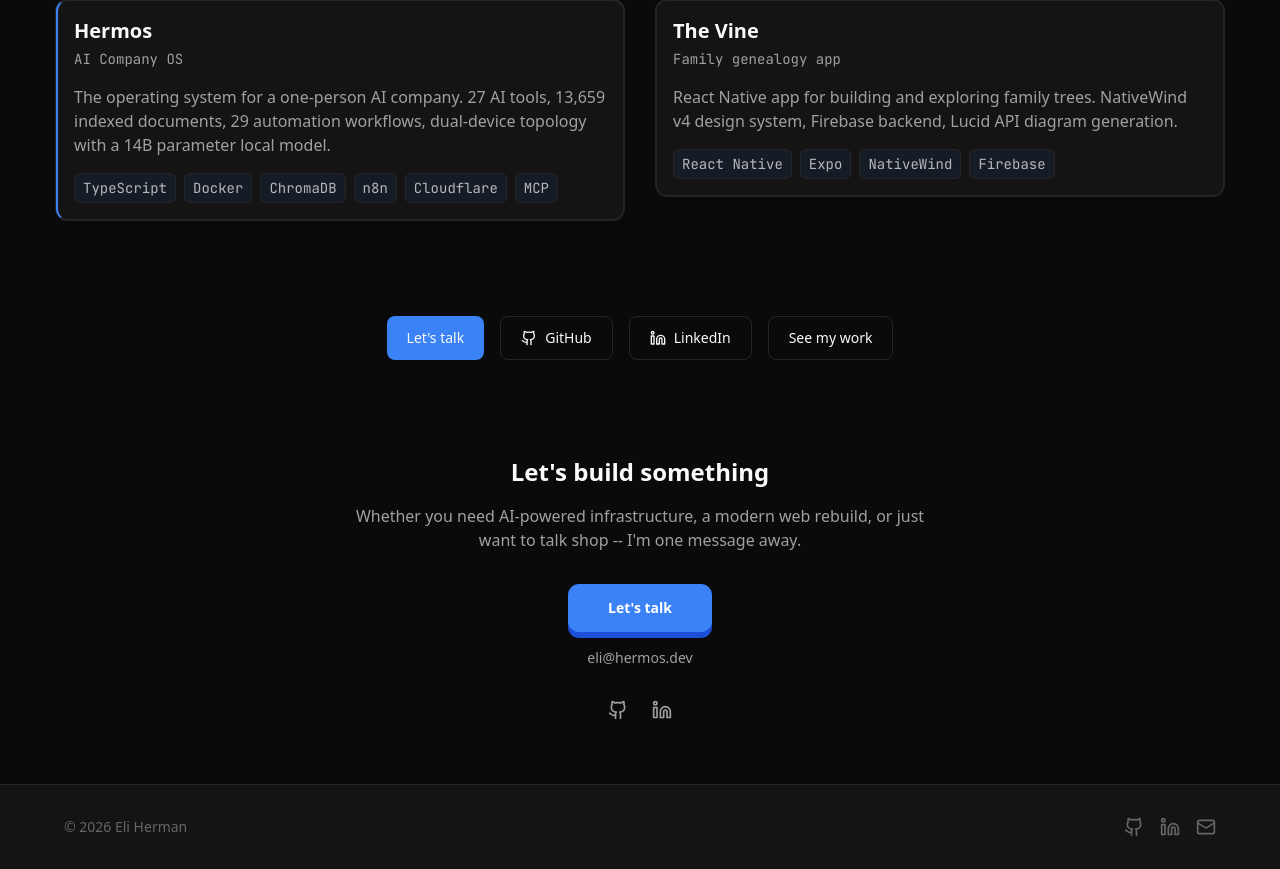
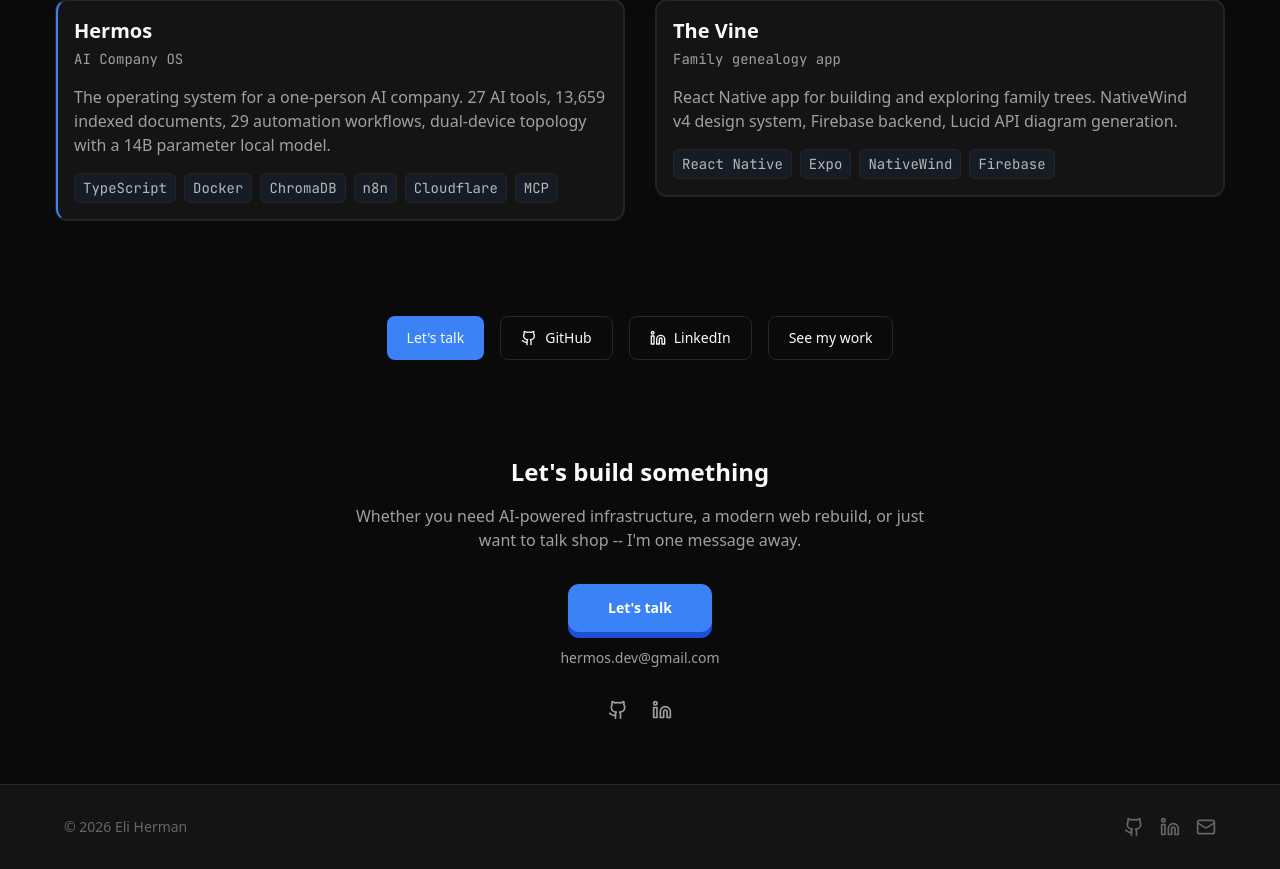
Before and after one commit to eli-herman/hermos-portfolio, a Next.js app: page / in a window 1280 px wide. Shown: the part 912-1781 px from the top of the page. Built offline with nearby package versions, Linux system fonts and the light colour scheme.

Commit message:
fix: update contact email to hermos.dev@gmail.com

```diff
--- a/src/components/layout/site-header.tsx
+++ b/src/components/layout/site-header.tsx
@@ -58,7 +58,7 @@ export function SiteHeader() {
         {/* Desktop CTA */}
         <div className="hidden md:block">
           <Link
-            href="mailto:eli@hermos.dev"
+            href="mailto:hermos.dev@gmail.com"
             className="inline-flex items-center justify-center rounded-full bg-accent hover:bg-accent-hover text-white text-sm font-medium h-8 px-4 transition-colors"
           >
             Get in touch
@@ -99,7 +99,7 @@ export function SiteHeader() {
                 <SheetClose
                   render={
                     <Link
-                      href="mailto:eli@hermos.dev"
+                      href="mailto:hermos.dev@gmail.com"
                       className="inline-flex items-center justify-center rounded-full bg-accent hover:bg-accent-hover text-white font-medium h-10 px-5 mt-4 transition-colors"
                     />
                   }
--- a/src/components/shared/contact-section.tsx
+++ b/src/components/shared/contact-section.tsx
@@ -37,7 +37,7 @@ export function ContactSection() {
           href={SOCIAL_LINKS.email}
           className="text-muted hover:text-accent transition-colors duration-200"
         >
-          eli@hermos.dev
+          hermos.dev@gmail.com
         </a>
       </p>
 
--- a/src/lib/constants.ts
+++ b/src/lib/constants.ts
@@ -116,7 +116,7 @@ export const NAV_ITEMS = [
 export const SOCIAL_LINKS = {
   github: 'https://github.com/eli-j-herman',
   linkedin: 'https://linkedin.com/in/eli-herman',
-  email: 'mailto:eli@hermos.dev',
+  email: 'mailto:hermos.dev@gmail.com',
 } as const;
 
 export const SKILLS = [
```
